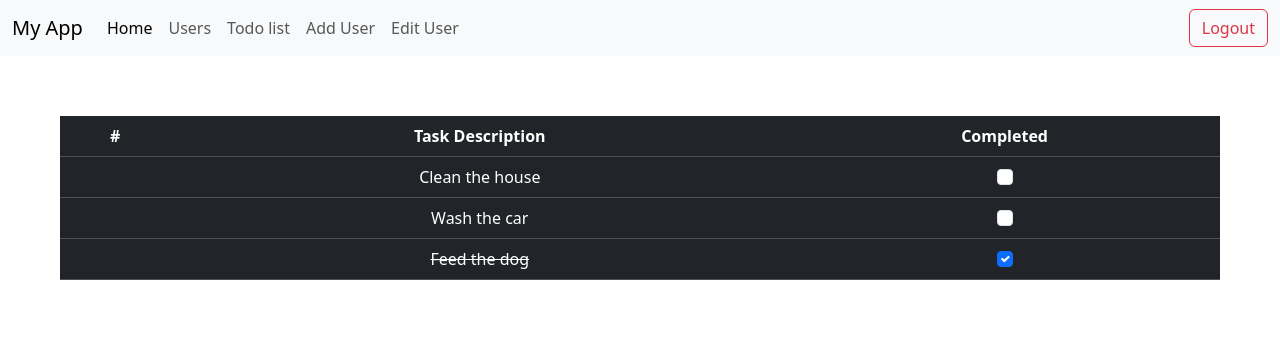
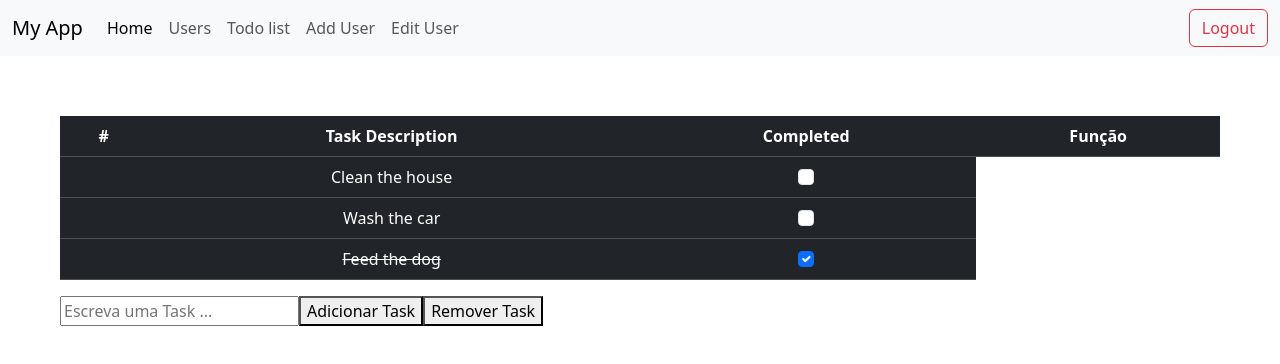
Before and after one commit to Patrick-Augusto/UserSys, an Angular app: page /app/todo-list in a window 1280 px wide. Shown: the top 364 px of the page. Built offline with nearby package versions, Linux system fonts and the light colour scheme.

Commit message:
To do List

```diff
--- a/src/app/pages/home/pages/todo-list/todo-list.component.html
+++ b/src/app/pages/home/pages/todo-list/todo-list.component.html
@@ -7,6 +7,7 @@
             <th scope="col">#</th>
             <th scope="col">Task Description</th>
             <th scope="col">Completed</th>
+            <th scope="col">Função</th>
           </tr>
         </thead>
         <tbody>
@@ -19,6 +20,13 @@
           </tr>
         </tbody>
       </table>
+      <div class="row">
+        <div class="col">
+          <input type="text" [(ngModel)]="newTaskDescription" placeholder="Escreva uma Task ...">
+          <button type="button" (click)="addTask(newTaskDescription)">Adicionar Task</button>
+          <button type="button" (click)="removeTask(newTaskDescription)">Remover Task</button>
+        </div>
+      </div>
     </div>
   </div>
 </div>
--- a/src/app/pages/home/pages/todo-list/todo-list.component.ts
+++ b/src/app/pages/home/pages/todo-list/todo-list.component.ts
@@ -10,9 +10,11 @@ interface Task {
   templateUrl: './todo-list.component.html',
   styleUrls: ['./todo-list.component.css']
 })
+
+
 export class TodoListComponent {
-
   taskList: Task[] = []
+  newTaskDescription: string = '';
 
   constructor() {
     this.taskList = [
@@ -25,4 +27,12 @@ export class TodoListComponent {
   changeTask(task: Task) {
     task.done = !task.done
   }
+
+  addTask(taskDescription: string) {
+    this.taskList.push({done: false, description: taskDescription});
+  }
+
+  removeTask(taskDescription: string) {
+    this.taskList = this.taskList.filter(task => task.description !== taskDescription);
+  }
 }
```
